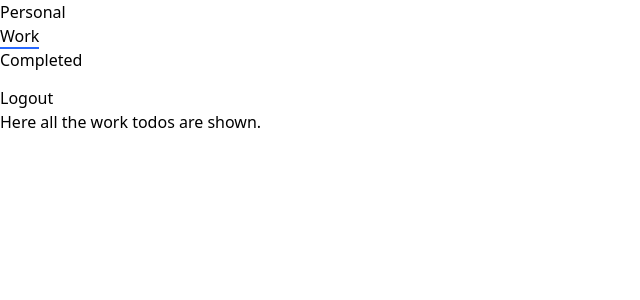
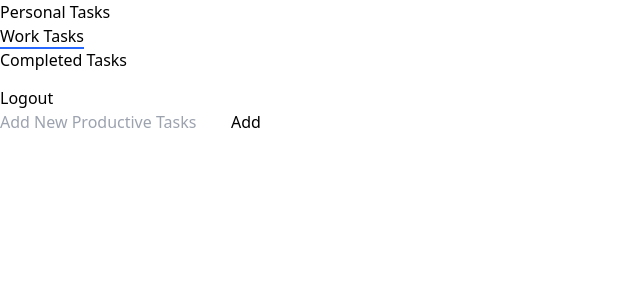
Before and after one commit to Sushant696/To-dos, a React (Vite) app: page /work in a window 1280 px wide. Shown: the top 300 px of the page, without its empty margins (0-640 px from the left). Built offline with nearby package versions, Linux system fonts and the light colour scheme; some icons are missing.

Commit message:
Working task added

```diff
--- a/src/components/completed.tsx
+++ b/src/components/completed.tsx
@@ -3,12 +3,13 @@ import Navbar from "./navbar";
 
 function Completedtasks() {
   const [tasks, setTasks] = useState<string[]>();
+
   useEffect(() => {
     const storedTasks = localStorage.getItem("DeletedTasks");
     if (storedTasks) {
       setTasks(JSON.parse(storedTasks));
     }
-  }, [tasks]);
+  }, []);
   console.log(tasks);
 
   return (
--- a/src/components/homepage.tsx
+++ b/src/components/homepage.tsx
@@ -49,8 +49,8 @@ function Home() {
               type="text"
               {...register("task", { required: true })}
               required
-            placeholder="Add New Task"
-            className="w-full p-4 rounded-[10px] border-opacity-30 border border-[#333] rounded-r-[0px]"
+              placeholder="Add New Personal Task"
+              className="w-full p-4 roundedd-[10px] border-opacity-30 border border-[#333] rounded-r-[0px]"
             />
             <button
               type="submit"
@@ -70,7 +70,7 @@ function Home() {
                 }}
               >
                 <h1 className="w-full  m-4">{toDo}</h1>
-                <NoteRemove size="32" variant="Bold" color="#2667FF" />
+                <NoteRemove size="32" variant="Bold" color="#CD201F" />
               </div>
             );
           })}
--- a/src/components/navbar.tsx
+++ b/src/components/navbar.tsx
@@ -9,18 +9,18 @@ function Navbar() {
   }
   return (
     <div className="mb-[5rem]">
-      <ul className="flex justify-center gap-[12rem] mt-6">
+      <ul className="flex justify-center gap-[8rem] mt-6">
         <li>
           <NavLink
             className="text-[24px] text-[#03256c] font-md"
             to={"/personal"}
           >
-            Personal
+            Personal Tasks
           </NavLink>
         </li>
         <li>
           <NavLink className="text-[24px] text-[#03256c] font-md" to={"/work"}>
-            Work
+            Work Tasks
           </NavLink>
         </li>
         <li>
@@ -28,12 +28,12 @@ function Navbar() {
             className="text-[24px] text-[#03256c] font-md"
             to={"/completed"}
           >
-            Completed
+            Completed Tasks
           </NavLink>
         </li>
       </ul>
       <div className=" fixed top-5 right-5 mb-[-2rem] ">
-        <button onClick={handleLogout} className="flex items-center gap-3 text-[24px] text-[#03256c] font-md border px-4 py-1 ">
+        <button onClick={handleLogout} className="flex items-center gap-3 text-[24px] text-[#111] font-md px-4 py-1 ">
           Logout
           <LogoutCurve size="32" color="#2667FF" />
         </button>
--- a/src/components/work.tsx
+++ b/src/components/work.tsx
@@ -1,11 +1,94 @@
+import { useEffect, useState } from "react";
 import Navbar from "./navbar";
+import { useForm } from "react-hook-form";
+import { NoteRemove } from "iconsax-react";
+
+type FormValues = {
+  workTodo: string;
+};
 
 function WorkTodos() {
+  // add todos to local storage
+  const storedWorkTasks = localStorage.getItem("workTasks");
+  const [workTodos, setWorkTodos] = useState<string[]>(
+    storedWorkTasks ? JSON.parse(storedWorkTasks) : []
+  );
+
+  // Delete tasks todos
+  const storedDeletedTasks = localStorage.getItem("DeletedTasks");
+  const [deletedTasks, setDeletedTasks] = useState<string[]>(
+    storedDeletedTasks ? JSON.parse(storedDeletedTasks) : []
+  );
+
+  const form = useForm<FormValues>();
+  const { register, handleSubmit, reset } = form;
+
+  // The data gives the current item that is being added in the form.
+  function handleAddTask(data: FormValues) {
+    const { workTodo } = data;
+    setWorkTodos([...workTodos, workTodo]);
+    reset({ workTodo: "" });
+  }
+
+  function handleRemoveTodos(key: number) {
+    const delWorkTodos = workTodos[key];
+    setDeletedTasks([...deletedTasks, delWorkTodos]);
+    setWorkTodos(workTodos.filter((_, index) => index !== key));
+
+    // setDeletedTasks()
+    localStorage.removeItem(`${key}`);
+    console.log("Todo will get removed now");
+  }
+
+  useEffect(() => {
+    localStorage.setItem("workTasks", JSON.stringify(workTodos));
+    localStorage.setItem("DeletedTasks", JSON.stringify(deletedTasks));
+  });
+
   return (
-    <div>
-        <Navbar/>
-      <h1>Here all the work todos are shown.</h1>
-    </div>
+    <>
+      <Navbar />
+      <div className="w-full flex justify-center flex-col items-center">
+        <form onSubmit={handleSubmit(handleAddTask)} className="w-[35%] flex">
+          <input
+            type="text"
+            {...register("workTodo", { required: true })}
+            required
+            placeholder="Add New Productive Tasks"
+            className="w-full p-4 rounded-[10px] border-opacity-30 border border-[#333] rounded-r-[0px]"
+          />
+          <button
+            type="submit"
+            className="bg-[#2667FF] text-[#ffff] px-8 py-2 rounded-[8px] border-opacity-30 border border-[#fff] rounded-l-[0px]"
+          >
+            Add
+          </button>
+        </form>
+        <div className="mt-[4rem] w-[50%]">
+          {workTodos.map((toDo, key) => {
+            return (
+              <div
+                key={key}
+                className="flex items-center border p-2 m-4"
+                onClick={() => {
+                  // handleRemoveTodos(key);
+                }}
+              >
+                <h1 className="w-full  font-semibold m-4">{toDo}</h1>
+                <NoteRemove
+                  onClick={() => {
+                    handleRemoveTodos(key);
+                  }}
+                  size="32"
+                  variant="Bold"
+                  color="#CD201F"
+                />
+              </div>
+            );
+          })}
+        </div>
+      </div>
+    </>
   );
 }
 
```
Lines whose indentation alone changed are shown as unchanged.
